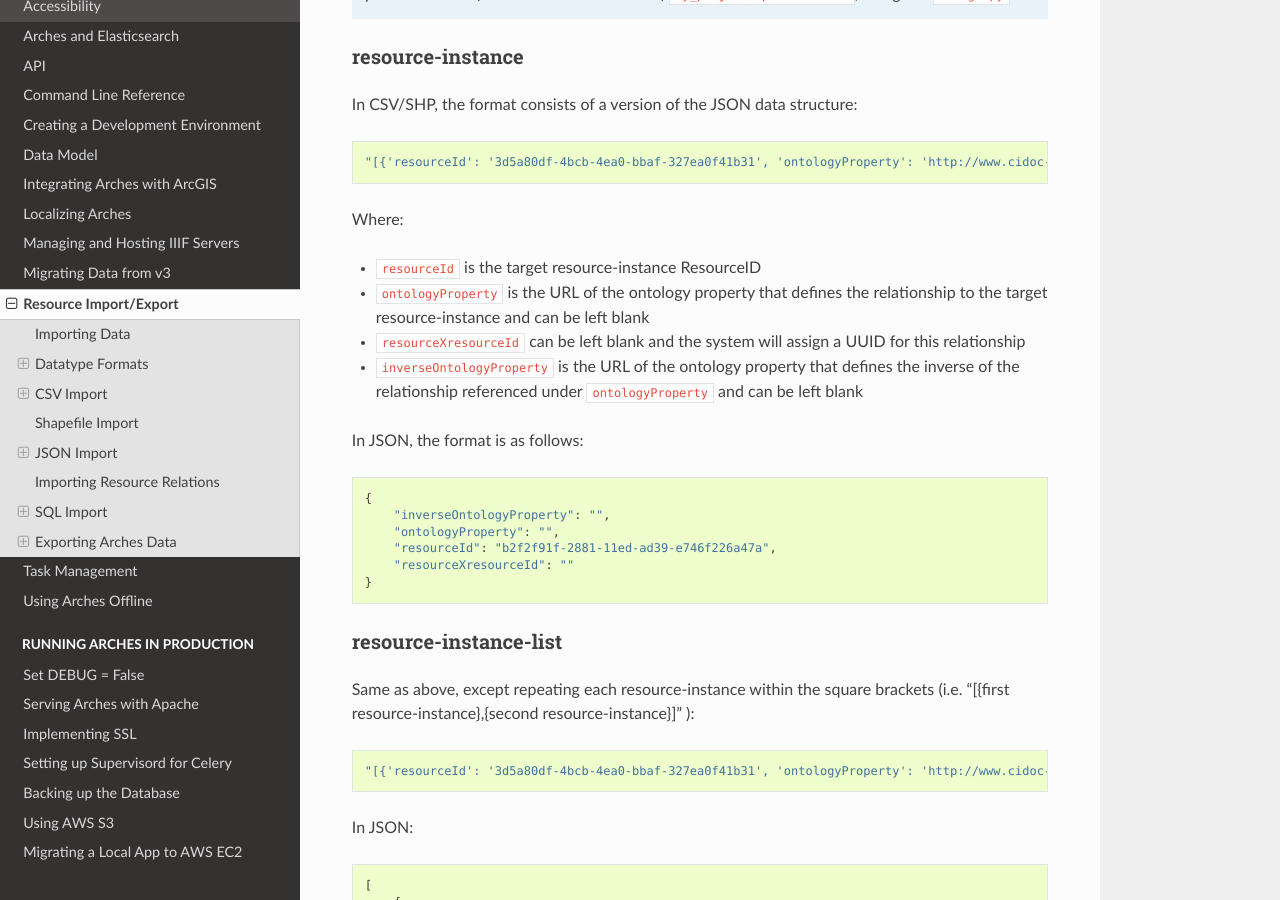
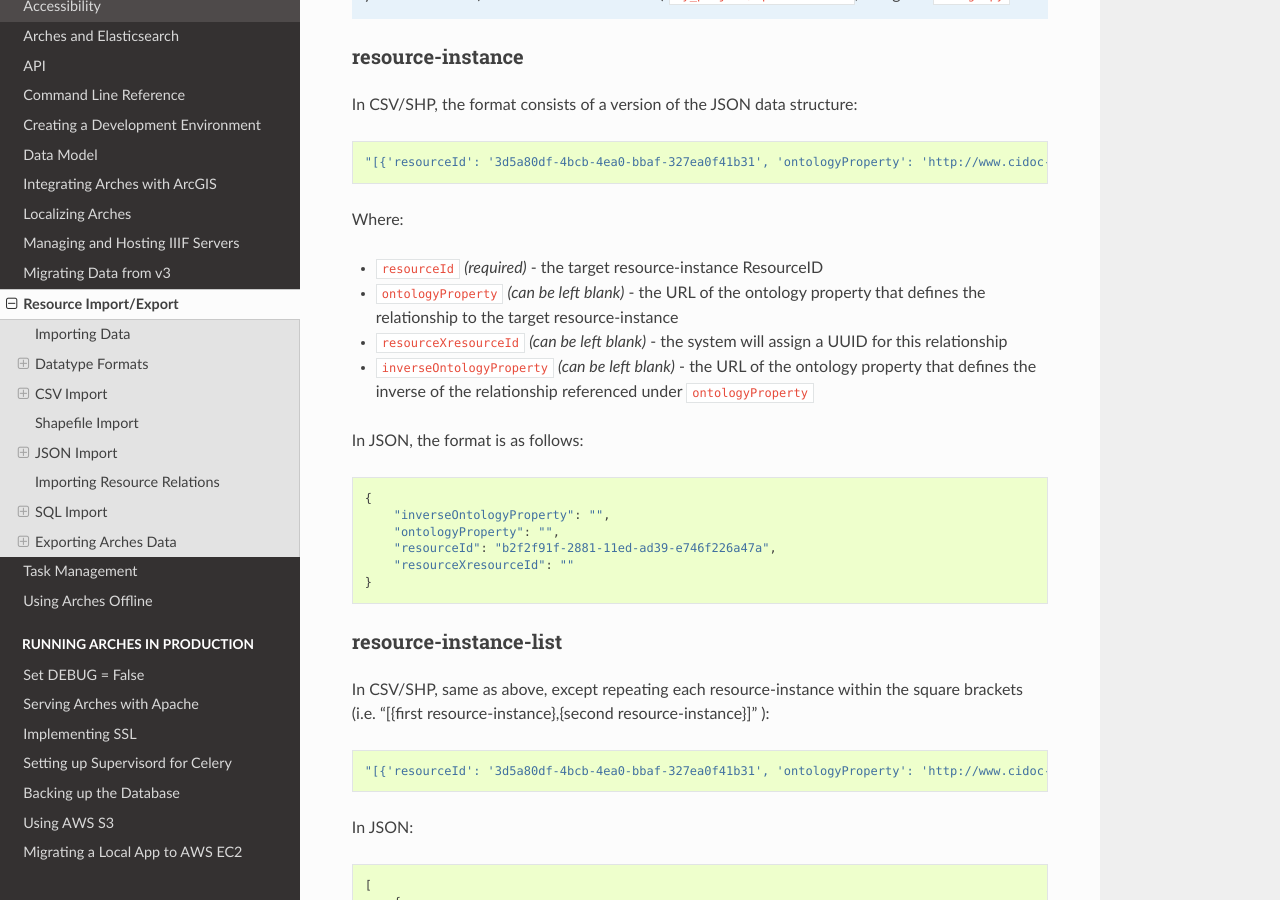
Before and after one commit to archesproject/arches-docs, a Sphinx documentation site: the page built from docs/import-export.txt, in a window 1280 px wide and 900 px high, scrolled down 4308 px. Built offline with Sphinx 7.4.7 and the Read the Docs theme 2.0.0, drawn with Linux system fonts in a browser that asks for light colours.

Commit message:
some small formatting updates

```diff
--- a/docs/import-export.txt
+++ b/docs/import-export.txt
@@ -173,10 +173,10 @@
 
 Where:
 
-* ``resourceId`` is the target resource-instance ResourceID
-* ``ontologyProperty`` is the URL of the ontology property that defines the relationship to the target resource-instance and can be left blank
-* ``resourceXresourceId`` can be left blank and the system will assign a UUID for this relationship
-* ``inverseOntologyProperty`` is the URL of the ontology property that defines the inverse of the relationship referenced under ``ontologyProperty`` and can be left blank
+* ``resourceId`` `(required)` - the target resource-instance ResourceID
+* ``ontologyProperty`` `(can be left blank)` - the URL of the ontology property that defines the relationship to the target resource-instance
+* ``resourceXresourceId`` `(can be left blank)` - the system will assign a UUID for this relationship
+* ``inverseOntologyProperty`` `(can be left blank)` - the URL of the ontology property that defines the inverse of the relationship referenced under ``ontologyProperty``
 
 In JSON, the format is as follows::
 
@@ -190,8 +190,7 @@
 resource-instance-list
 ----------------------
 
-Same as above, except repeating each resource-instance within the square brackets (i.e. "[{first resource-instance},{second resource-instance}]" )::
-
+In CSV/SHP, same as above, except repeating each resource-instance within the square brackets (i.e. "[{first resource-instance},{second resource-instance}]" )::
 
     "[{'resourceId': '3d5a80df-4bcb-4ea0-bbaf-327ea0f41b31', 'ontologyProperty': 'http://www.cidoc-crm.org/cidoc-crm/L54i_is_same-as', 'resourceXresourceId': '', 'inverseOntologyProperty': 'http://www.cidoc-crm.org/cidoc-crm/L54i_is_same-as'},{'resourceId': 'ce1efa88-d68e-44e3-95fa-3abb2cb433e9', 'ontologyProperty': 'http://www.cidoc-crm.org/cidoc-crm/L54i_is_same-as', 'resourceXresourceId': '', 'inverseOntologyProperty': 'http://www.cidoc-crm.org/cidoc-crm/L54i_is_same-as'}]"
 
```
